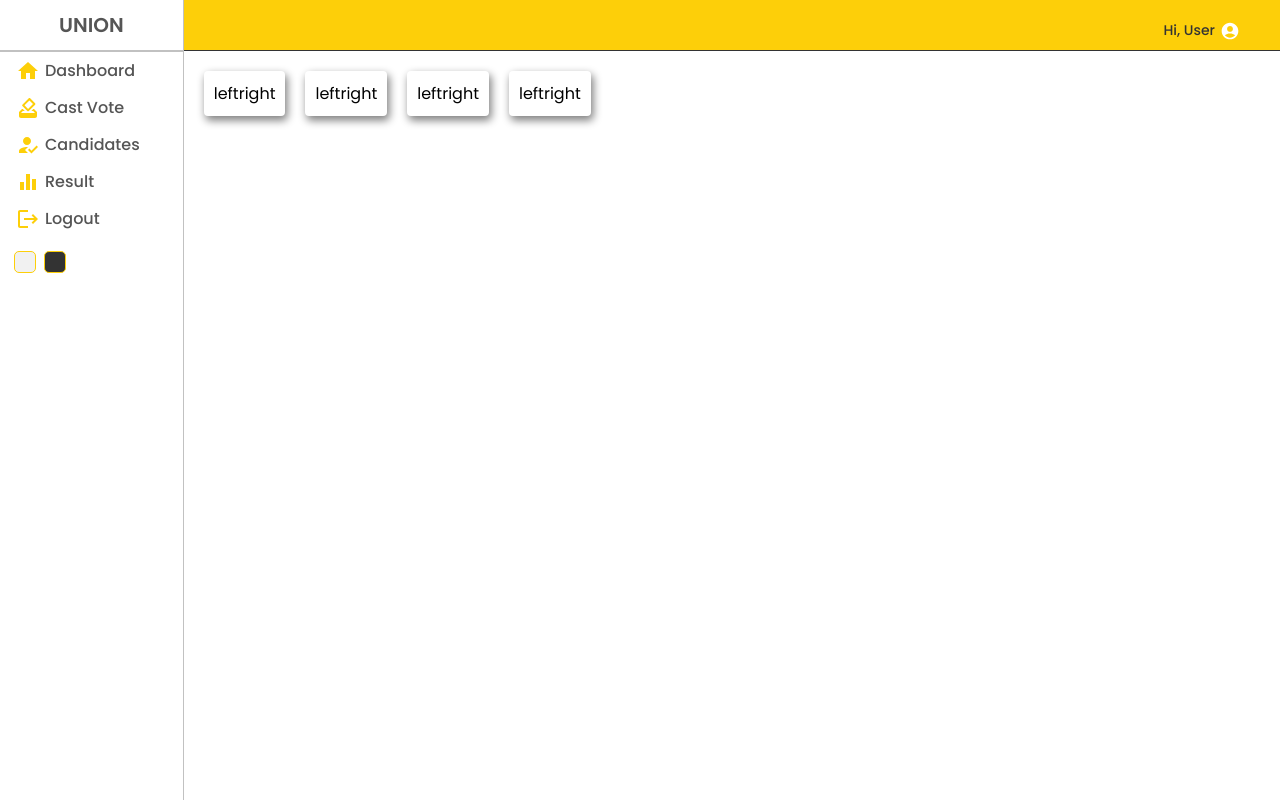
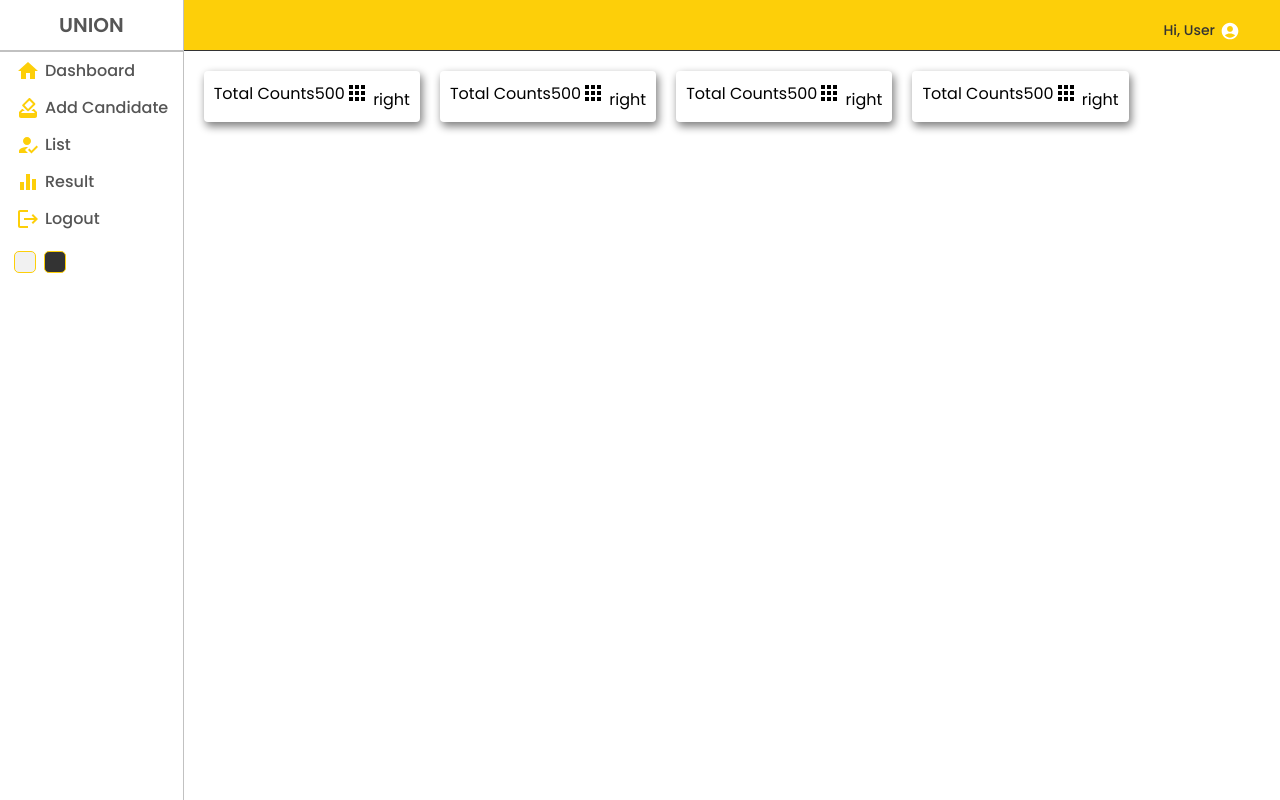
Before and after one commit to shihabsaleem/unionCES, a React (Create React App) app: page / in a window 1280 px wide. Built offline with nearby package versions, Linux system fonts and the light colour scheme.

Commit message:
changes in sidebar

```diff
--- a/src/App.js
+++ b/src/App.js
@@ -1,6 +1,6 @@
 import Home from "./Pages/Home/Home";
-import Vote from "./Pages/Vote/Vote";
-import Profile from "./Pages/Profile/Profile";
+import Vote from "./Pages/Vote/Add";
+import Profile from "./Pages/Profile/List";
 import Result from "./Pages/Result/Result";
 import { BrowserRouter, Routes, Route } from "react-router-dom";
 import Login from "./Pages/Login/Login";
--- a/src/Component/Sidebar/Sidebar.jsx
+++ b/src/Component/Sidebar/Sidebar.jsx
@@ -21,11 +21,11 @@ const Sidebar = () => {
           </li>
           <li>
             <HowToVoteIcon className="icon" />
-            <span>Cast Vote</span>
+            <span>Add Candidate</span>
           </li>
           <li>
             <HowToRegIcon className="icon" />
-            <span>Candidates</span>
+            <span>List</span>
           </li>
           <li>
             <EqualizerIcon className="icon" />
--- a/src/Component/Widget/Widget.jsx
+++ b/src/Component/Widget/Widget.jsx
@@ -1,12 +1,16 @@
 import React from "react";
 import "./widget.scss";
+import AppsIcon from '@mui/icons-material/Apps';
 
 const Widget = () => {
   return (
     <div>
       <div className="widget">
-        <div className="left">left</div>
-        <div className="right">right</div>
+        <div className="left">  <span className="title">Total Counts</span>
+          <span className="counter">500</span>
+
+        </div>
+        <div className="right"><AppsIcon/> right</div>
       </div>
     </div>
   );
--- a/src/Pages/Home/Home.jsx
+++ b/src/Pages/Home/Home.jsx
@@ -14,6 +14,7 @@ const Home = () => {
           <Widget/>
           <Widget/>
           <Widget/>
+
           <Widget/>
         </div>
       </div>
--- /dev/null
+++ b/src/Pages/Profile/List.jsx
@@ -0,0 +1,10 @@
+import React from 'react'
+import './list.scss'
+
+const List = () => {
+  return (
+    <div>List</div>
+  )
+}
+
+export default List
--- a/src/Pages/Profile/Profile.jsx
+++ /dev/null
@@ -1,10 +0,0 @@
-import React from 'react'
-import './profile.scss'
-
-const Profile = () => {
-  return (
-    <div>Profile</div>
-  )
-}
-
-export default Profile
--- /dev/null
+++ b/src/Pages/Vote/Add.jsx
@@ -0,0 +1,8 @@
+import React from "react";
+import "./add.scss";
+
+const Add = () => {
+  return <div>Add</div>;
+};
+
+export default Add;
--- a/src/Pages/Vote/Vote.jsx
+++ /dev/null
@@ -1,8 +0,0 @@
-import React from "react";
-import "./vote.scss";
-
-const Vote = () => {
-  return <div>Vote</div>;
-};
-
-export default Vote;
```
Also changed, not shown: src/Pages/Profile/list.scss (added), src/Pages/Profile/profile.scss (deleted), src/Pages/Vote/add.scss (added), src/Pages/Vote/vote.scss (deleted).
